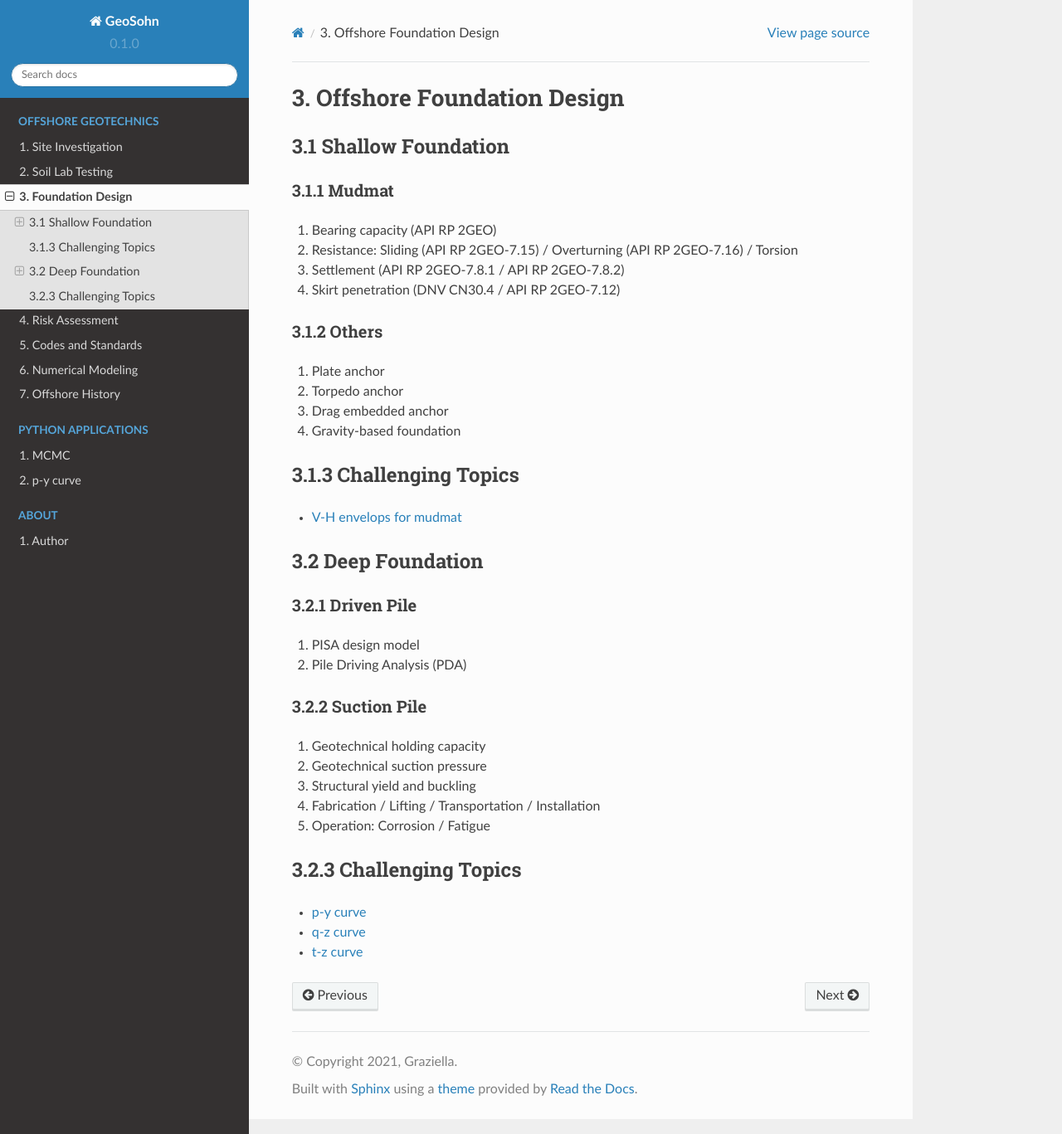
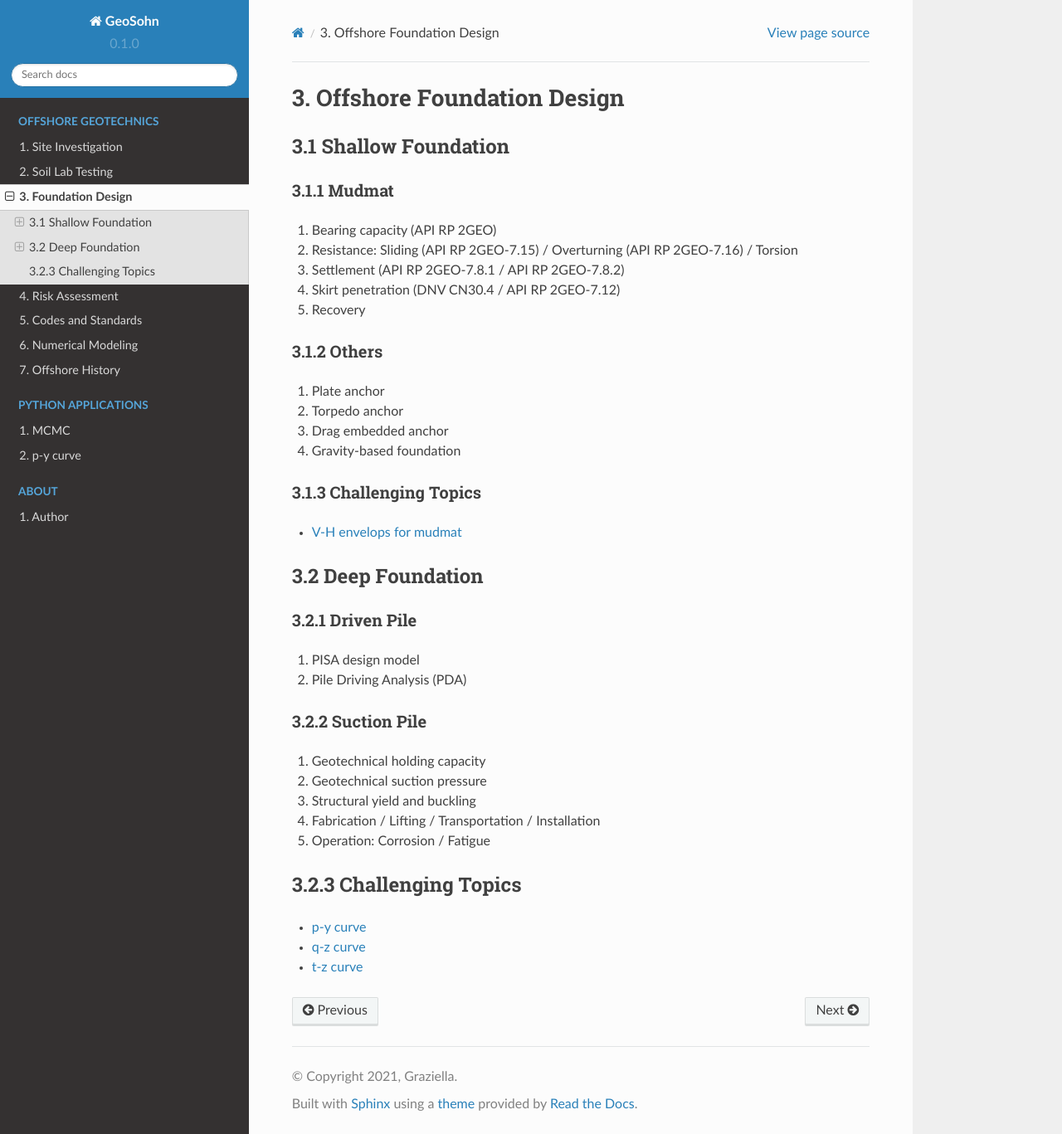
Before and after one commit to jrson11/GeoSohn, a Sphinx documentation site: the page built from docs/source/3-Foundation_Design.rst, in a window 1280 px wide and 1367 px high. Shown: the whole window at 83% size. Built offline with Sphinx 7.4.7 and the Read the Docs theme 2.0.0, drawn with Linux system fonts in a browser that asks for light colours; pages that are not in the unit, such as notebooks, are missing from menus.

Commit message:
Update 3-Foundation_Design.rst

```diff
--- a/docs/source/3-Foundation_Design.rst
+++ b/docs/source/3-Foundation_Design.rst
@@ -11,6 +11,7 @@
 2. Resistance: Sliding (API RP 2GEO-7.15) / Overturning (API RP 2GEO-7.16) / Torsion
 3. Settlement (API RP 2GEO-7.8.1 / API RP 2GEO-7.8.2)
 4. Skirt penetration (DNV CN30.4 / API RP 2GEO-7.12)
+5. Recovery
 
 3.1.2 Others
 .......
@@ -21,7 +22,7 @@
 4. Gravity-based foundation
 
 3.1.3 Challenging Topics
--------------------
+.........................
 
 - `V-H envelops for mudmat <https://github.com/jrson11/GeoSohn/blob/main/docs/source/zzz.md>`_
 
```
